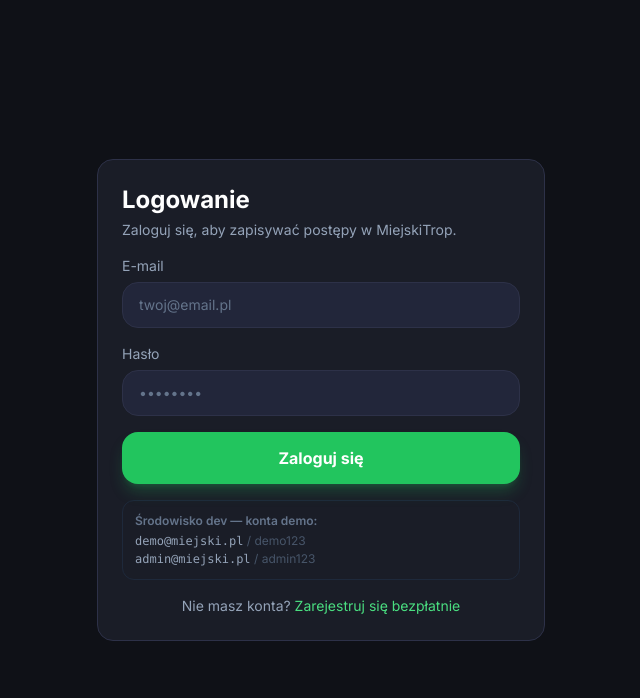
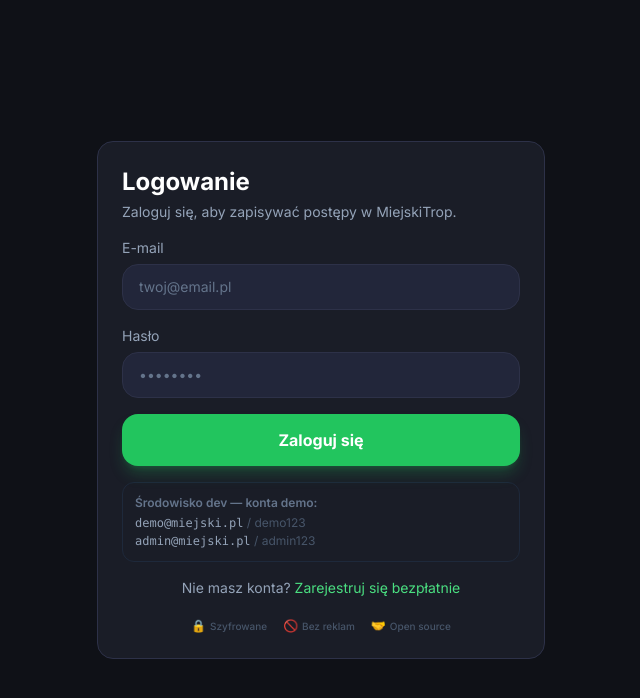
Before and after one commit to Ajvens89/ngocaching, a Next.js app: page /auth/login in a window 1280 px wide. Shown: the top 698 px of the page, without its empty margins (319-959 px from the left). Built offline with nearby package versions, Linux system fonts and the light colour scheme.

Commit message:
polish: glow reduction, bottom nav scale, login/register trust bar, MiejskiTrop rename

```diff
--- a/src/app/(app)/profile/page.tsx
+++ b/src/app/(app)/profile/page.tsx
@@ -57,7 +57,7 @@ export default async function ProfilePage() {
         {/* Avatar + Name */}
         <div className="flex items-center gap-4 mb-5">
           <div
-            className="w-20 h-20 rounded-3xl flex items-center justify-center text-2xl font-black overflow-hidden glow-sm"
+            className="w-20 h-20 rounded-3xl flex items-center justify-center text-2xl font-black overflow-hidden"
             style={{ background: 'linear-gradient(135deg, #15803d, #22c55e)' }}
           >
             {profile?.avatar_url ? (
--- a/src/app/auth/login/page.tsx
+++ b/src/app/auth/login/page.tsx
@@ -80,6 +80,20 @@ export default function LoginPage() {
             Zarejestruj się bezpłatnie
           </Link>
         </p>
+
+        {/* Trust bar */}
+        <div className="flex items-center justify-center gap-4 pt-1">
+          {[
+            { icon: '🔒', label: 'Szyfrowane' },
+            { icon: '🚫', label: 'Bez reklam' },
+            { icon: '🤝', label: 'Open source' },
+          ].map(({ icon, label }) => (
+            <div key={label} className="flex items-center gap-1">
+              <span className="text-xs">{icon}</span>
+              <span className="text-[10px] text-slate-600 font-medium">{label}</span>
+            </div>
+          ))}
+        </div>
       </form>
     </div>
   )
--- a/src/app/auth/register/page.tsx
+++ b/src/app/auth/register/page.tsx
@@ -59,6 +59,20 @@ export default function RegisterPage() {
         {error && <p className="text-sm text-red-400">{error}</p>}
         <button disabled={loading} className="btn-primary w-full">{loading ? 'Tworzenie konta...' : 'Utwórz konto'}</button>
         <p className="text-sm text-slate-400 text-center">Masz już konto? <Link href="/auth/login" className="text-brand-400 hover:text-brand-300">Zaloguj się</Link></p>
+
+        {/* Trust bar */}
+        <div className="flex items-center justify-center gap-4 pt-1">
+          {[
+            { icon: '🔒', label: 'Szyfrowane' },
+            { icon: '🚫', label: 'Bez reklam' },
+            { icon: '🤝', label: 'Open source' },
+          ].map(({ icon, label }) => (
+            <div key={label} className="flex items-center gap-1">
+              <span className="text-xs">{icon}</span>
+              <span className="text-[10px] text-slate-600 font-medium">{label}</span>
+            </div>
+          ))}
+        </div>
       </form>
     </div>
   )
--- a/src/components/ui/BottomNav.tsx
+++ b/src/components/ui/BottomNav.tsx
@@ -27,19 +27,17 @@ export default function BottomNav() {
             <Link key={href} href={href} className="flex flex-col items-center gap-1 px-3">
               <div
                 className={cn(
-                  'flex items-center justify-center w-14 h-14 rounded-2xl -mt-7 transition-all duration-200 shadow-lg',
-                  isActive
-                    ? 'shadow-green-500/40'
-                    : 'shadow-black/40'
+                  'flex items-center justify-center w-12 h-12 rounded-2xl -mt-5 transition-all duration-200 shadow-md',
+                  isActive ? 'shadow-green-500/30' : 'shadow-black/30'
                 )}
                 style={{
                   background: isActive
                     ? 'linear-gradient(135deg, #16a34a, #22c55e)'
                     : 'linear-gradient(135deg, #22263a, #2d3148)',
-                  border: isActive ? '2px solid #4ade8060' : '2px solid #2d3148',
+                  border: isActive ? '1.5px solid #4ade8050' : '1.5px solid #2d3148',
                 }}
               >
-                <Icon className={cn('w-6 h-6', isActive ? 'text-white' : 'text-slate-400')} />
+                <Icon className={cn('w-5 h-5', isActive ? 'text-white' : 'text-slate-400')} />
               </div>
               <span
                 className={cn(
--- a/src/lib/constants.ts
+++ b/src/lib/constants.ts
@@ -1,5 +1,5 @@
 // ============================================================
-// NGOcaching — Stałe aplikacji
+// MiejskiTrop — Stałe aplikacji
 // ============================================================
 
 export const APP_NAME = 'MiejskiTrop'
--- a/src/lib/geo.ts
+++ b/src/lib/geo.ts
@@ -1,5 +1,5 @@
 // ============================================================
-// NGOcaching — Obliczenia geograficzne
+// MiejskiTrop — Obliczenia geograficzne
 // ============================================================
 
 /**
--- a/src/lib/types.ts
+++ b/src/lib/types.ts
@@ -1,5 +1,5 @@
 // ============================================================
-// NGOcaching — Typy TypeScript
+// MiejskiTrop — Typy TypeScript
 // ============================================================
 
 export type Json = string | number | boolean | null | { [key: string]: Json } | Json[]
```
